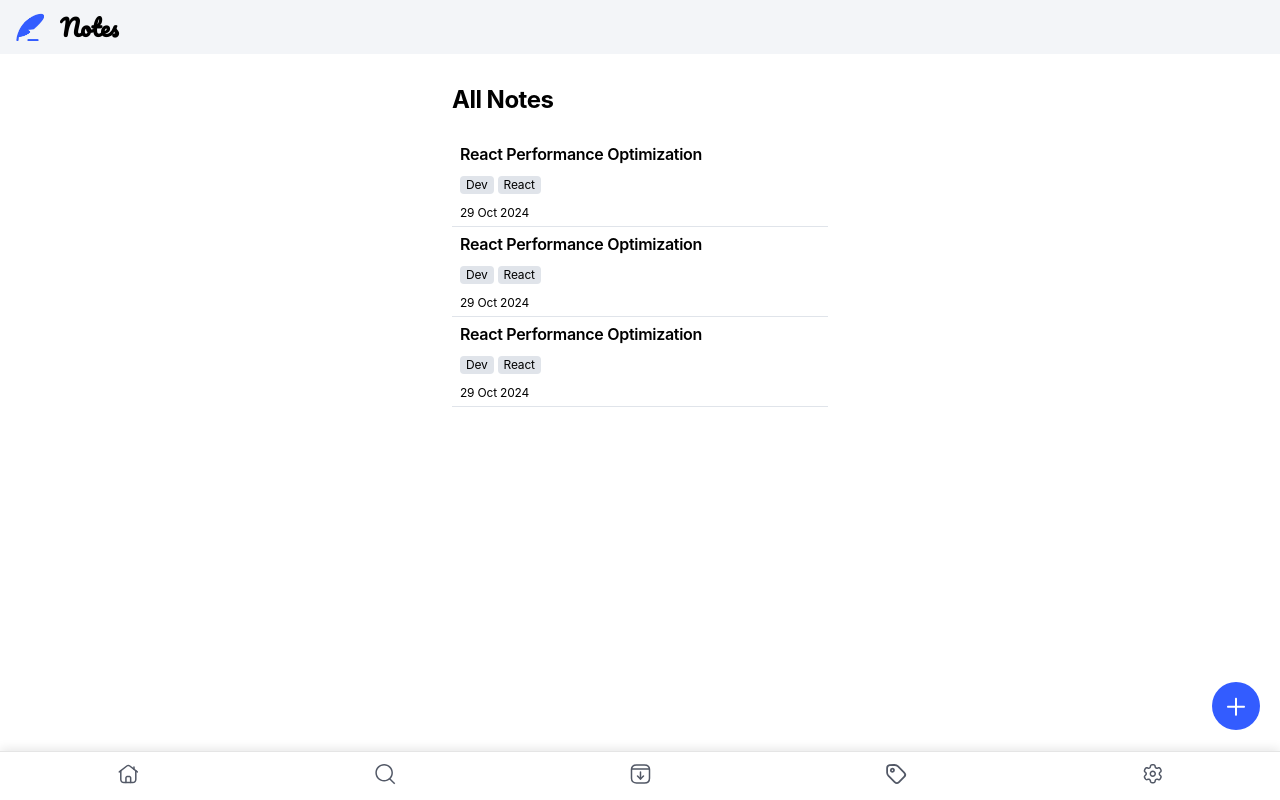
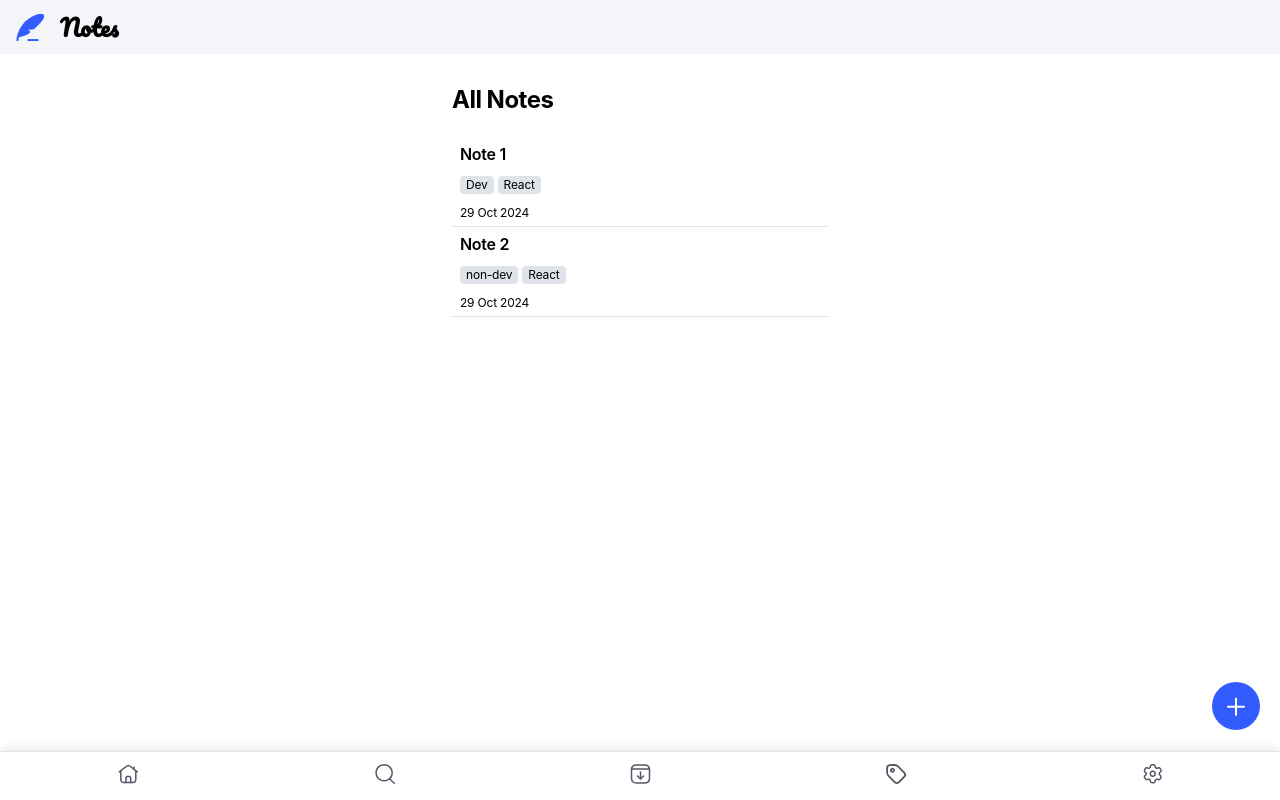
Before and after one commit to MikeG404/note-taking-web-app, a Next.js app: page /all-notes in a window 1280 px wide. Built offline with nearby package versions, Linux system fonts and the light colour scheme.

Commit message:
feat: implement note management with Zustand store and UI improvements

```diff
--- a/app/all-notes/page.js
+++ b/app/all-notes/page.js
@@ -1,9 +1,12 @@
+'use client';
 import NoteList from "../components/notes/NoteList";
+import { useNoteStore } from "@/store/useNoteStore";
 
 export default function AllNotes() {
+    const notes = useNoteStore((state) => state.notes) || [];
     return (
         <main>
-            <NoteList title='All Notes'/>
+            <NoteList notes={notes} title='All Notes'/>
         </main>
     )
 }
--- a/app/components/assets/svg.js
+++ b/app/components/assets/svg.js
@@ -58,8 +58,8 @@ export const Plus = () => {
 export const TagSvg = () => {
     return (
         <svg width="20" height="20" viewBox="0 0 20 20" fill="none" xmlns="http://www.w3.org/2000/svg">
-            <path fill-rule="evenodd" clip-rule="evenodd" d="M2.51318 4.97208C2.51562 3.79561 3.40507 2.74076 4.55965 2.54211C4.7964 2.50076 7.5734 2.50643 8.72233 2.50724C9.85909 2.50806 10.828 2.9167 11.6307 3.71777C13.335 5.41883 15.0377 7.12152 16.7379 8.82585C17.7441 9.83369 17.7579 11.3807 16.7558 12.3918C15.3101 13.8512 13.8571 15.3034 12.3985 16.749C11.3883 17.7504 9.84125 17.7374 8.83259 16.7312C7.11287 15.0163 5.39315 13.3014 3.68074 11.5793C3.01831 10.9129 2.62751 10.1077 2.54075 9.16636C2.47102 8.41394 2.51156 5.61667 2.51318 4.97208Z" stroke="#2B303B" stroke-width="1.5" stroke-linecap="round" stroke-linejoin="round"/>
-            <path fill-rule="evenodd" clip-rule="evenodd" d="M8.25593 6.9294C8.25268 7.65426 7.64702 8.2502 6.91487 8.24858C6.18757 8.24696 5.5819 7.64048 5.58596 6.91805C5.59082 6.164 6.18757 5.57618 6.94648 5.57942C7.66647 5.58185 8.25917 6.19239 8.25593 6.9294Z" stroke="#2B303B" stroke-width="1.5" stroke-linecap="round" stroke-linejoin="round"/>
+            <path fillRule="evenodd" clipRule="evenodd" d="M2.51318 4.97208C2.51562 3.79561 3.40507 2.74076 4.55965 2.54211C4.7964 2.50076 7.5734 2.50643 8.72233 2.50724C9.85909 2.50806 10.828 2.9167 11.6307 3.71777C13.335 5.41883 15.0377 7.12152 16.7379 8.82585C17.7441 9.83369 17.7579 11.3807 16.7558 12.3918C15.3101 13.8512 13.8571 15.3034 12.3985 16.749C11.3883 17.7504 9.84125 17.7374 8.83259 16.7312C7.11287 15.0163 5.39315 13.3014 3.68074 11.5793C3.01831 10.9129 2.62751 10.1077 2.54075 9.16636C2.47102 8.41394 2.51156 5.61667 2.51318 4.97208Z" stroke="#525866" strokeWidth="1.5" strokeLinecap="round" strokeLinejoin="round"/>
+            <path fillRule="evenodd" clipRule="evenodd" d="M8.25593 6.9294C8.25268 7.65426 7.64702 8.2502 6.91487 8.24858C6.18757 8.24696 5.5819 7.64048 5.58596 6.91805C5.59082 6.164 6.18757 5.57618 6.94648 5.57942C7.66647 5.58185 8.25917 6.19239 8.25593 6.9294Z" stroke="#525866" strokeWidth="1.5" strokeLinecap="round" strokeLinejoin="round"/>
         </svg>
     )
 }
--- a/app/components/notes/Note.js
+++ b/app/components/notes/Note.js
@@ -1,14 +1,15 @@
 import styles from './note.module.css';
 
-export default function Note() {
+export default function Note({note}) {
     return (
         <div className={styles.note}>
-            <p className="text-preset-3">React Performance Optimization</p>
+            <p className="text-preset-3">{note.title}</p>
             <div className={styles.tag}>
-                <span className='text-preset-6 radius-4'>Dev</span>
-                <span className='text-preset-6 radius-4'>React</span>
+                {note.tags.map((tag) => (
+                    <span key={tag} className='text-preset-6 radius-4'>{tag}</span>
+                ))}
             </div>
-            <p className="text-preset-6">29 Oct 2024</p>
+            <p className="text-preset-6">{note.date}</p>
         </div>
     )
 }
--- a/app/components/notes/NoteList.js
+++ b/app/components/notes/NoteList.js
@@ -10,9 +10,9 @@ export default function NoteList({notes, title, message, children}) {
                 { children }
                 <p className='text-preset-5'>{ message }</p>
             </div>
-                <Note />
-                <Note />
-                <Note />
+            {notes && notes.map((note) => (
+                <Note key={note.id} note={note} />
+            ))}
                 <FloatingButton />
         </section>
     )
--- a/app/layout.js
+++ b/app/layout.js
@@ -17,11 +17,11 @@ export const metadata = {
 export default function RootLayout({ children }) {
   return (
     <html lang="en">
-      <MobilePageHeader />
       <body className={`${pacifico.variable}`}>
+        <MobilePageHeader />
         {children}
+        <MobilePageFooter />
       </body>
-      <MobilePageFooter />
     </html>
   );
 }
--- /dev/null
+++ b/store/useNoteStore.js
@@ -0,0 +1,36 @@
+import { create } from 'zustand';
+import { persist } from 'zustand/middleware';
+import { immer } from 'zustand/middleware/immer';
+
+export const useNoteStore = create(
+    persist(
+        immer(
+            (set) => ({
+                notes: [{
+                    id: 1,
+                    title: 'Note 1',
+                    content: 'This is the first note',
+                    tags: ['Dev', 'React'],
+                    date: '29 Oct 2024',
+                },
+                {
+                    id: 2,
+                    title: 'Note 2',
+                    content: 'This is the second note',
+                    tags: ['non-dev', 'React'],
+                    date: '29 Oct 2024',
+                }],
+                currentNote: null,
+
+                addNote: (note) => {
+                    set((state) => {
+                        state.notes.push(note);
+                    });
+                },
+            })
+        ),
+        {
+            name: 'notes-storage',
+        }
+    )
+);
```
Also changed, not shown: package.json (+5 -3 lines), 1 other file (tests, documents, lock files or other folders).
